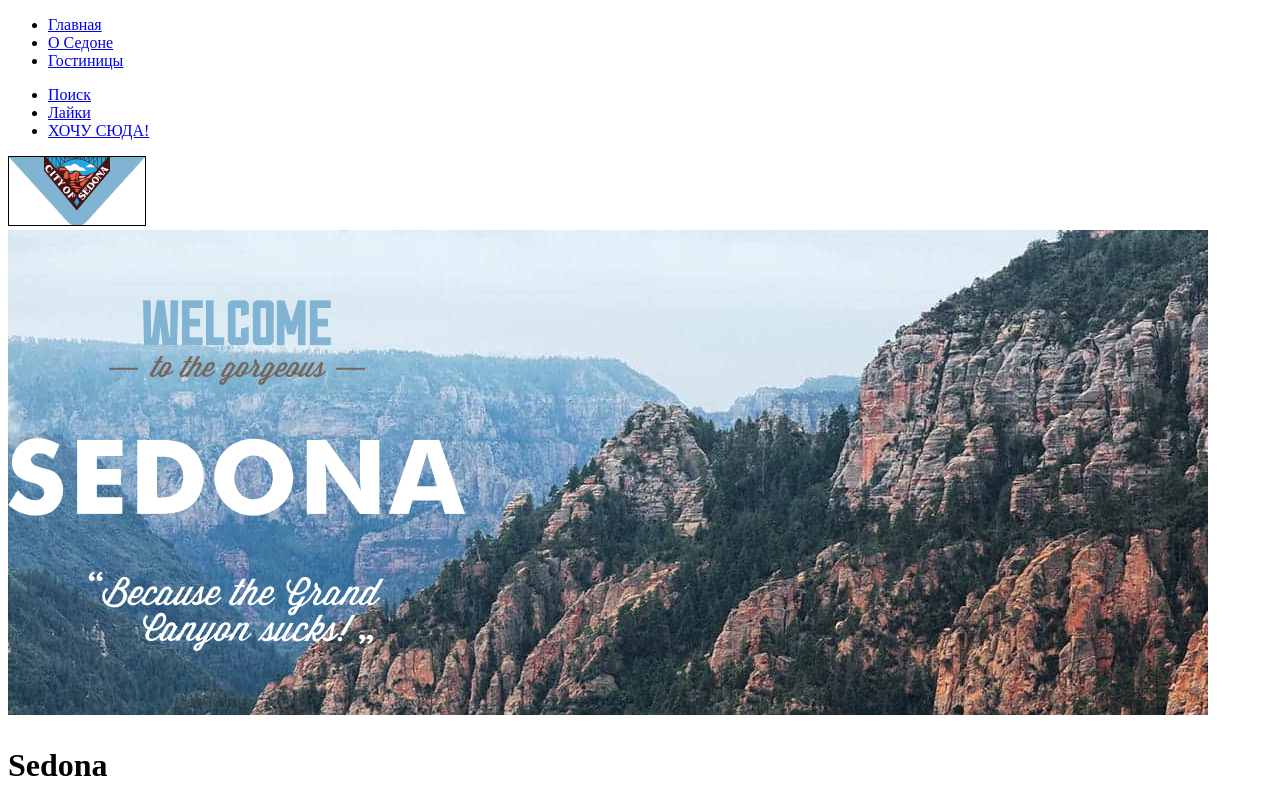
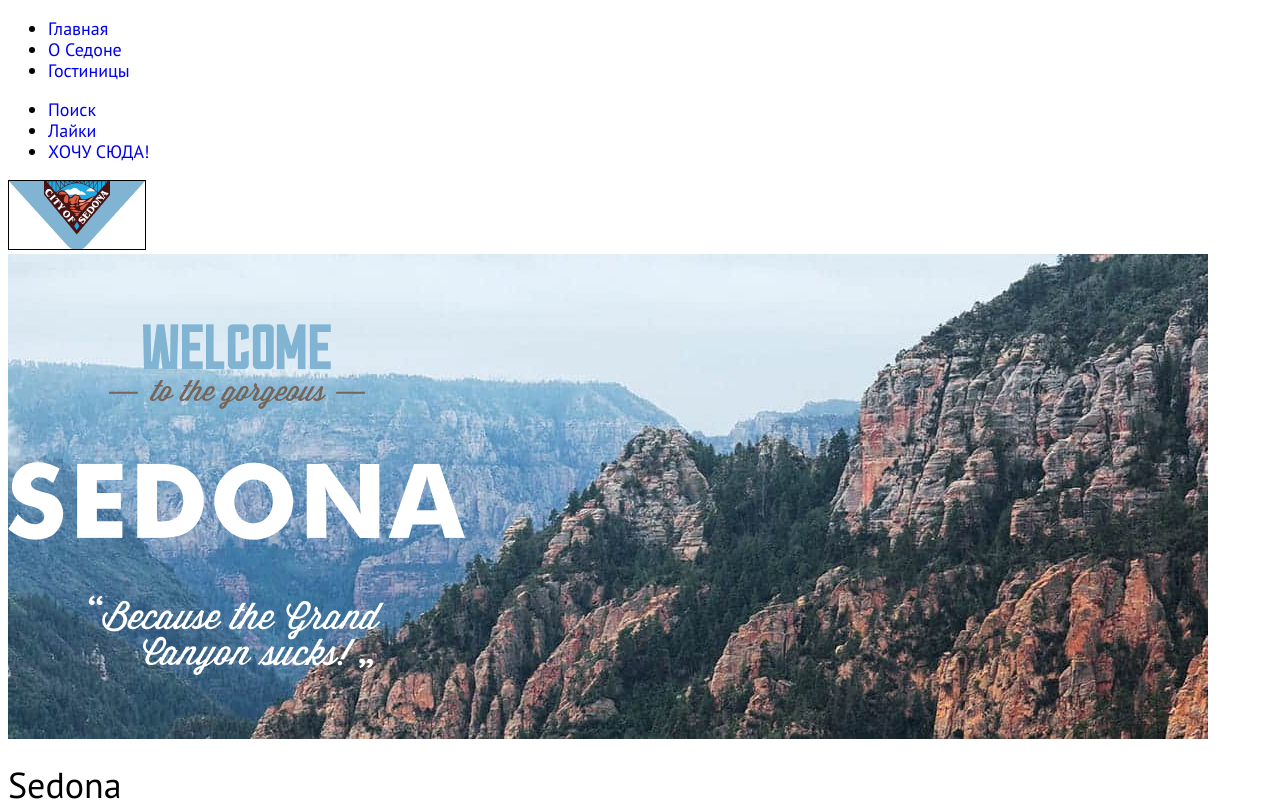
Before and after one commit to Fluck21/155287-sedona-32, a plain HTML site: page index.html in a window 1280 px wide. Shown: the top 801 px of the page. Drawn offline with Linux system fonts and the light colour scheme.

Commit message:
Сделал вторую часть ДЗ
Цвет некоторых шрифтов не менял, а то они будут сливаться с фоном

```diff
--- a/index.html
+++ b/index.html
@@ -22,17 +22,17 @@
             </ul>
             <ul class="navigation-list navigation-user">
               <li class="navigation-item">
-                <a class="navigation-link" href="#">
+                <a class="navigation-button" href="#">
                   <span class="visually-hidden">Поиск</span>
                 </a>
               </li>
               <li class="navigation-item">
-                <a class="navigation-link" href="#">
+                <a class="navigation-button" href="#">
                   <span class="visually-hidden">Лайки</span>
                 </a>
               </li>
               <li class="navigation-item">
-                <a class="navigation-link" href="#">
+                <a class="navigation-button" href="#">
                   <span class="visually-hidden">ХОЧУ СЮДА!</span>
                 </a>
               </li>
@@ -52,7 +52,7 @@
     <main class="main-index">
       <section class="introduction">
         <h2 class="visually-hidden">Вступление</h2>
-        <p>СЕДОНА - НЕБОЛЬШОЙ ГОРОДОК В АРИЗОНЕ, ЗАСЛУЖИВАЮЩИЙ БОЛЬШЕГО!</p>
+        <p class="small-town">СЕДОНА - НЕБОЛЬШОЙ ГОРОДОК В АРИЗОНЕ, ЗАСЛУЖИВАЮЩИЙ БОЛЬШЕГО!</p>
         <p>Рассмотрим 5 причин, по которым Седона круче, чем гранд каньон!</p>
       </section>
       <section class="advantages">
@@ -155,7 +155,9 @@
         </ul>
       </section>
         <h3 class="phone-number">+7 (812) 812-12-12</h3>
-        <img class="logo-htmlacademy" src="#" alt="Логотип htmlacademy">
+        <a href="#"  class="logo">
+          <img class="logo" src="img/background/html-academy-logo.png" alt="Логотип Html academy">
+        </a>
     </footer>
     </div>
   </body>
--- a/styles/styles.css
+++ b/styles/styles.css
@@ -1,3 +1,55 @@
+/* Подключение шрифтов*/
+
+@font-face {
+    font-family: "PT Sans";
+    font-style: normal;
+    font-weight: 400;
+    src: url("../fonts/ptsans-400.woff2") format("woff2");
+    font-display: swap;
+}
+
+@font-face {
+    font-family: "PT Sans";
+    font-style: normal;
+    font-weight: 700;
+    src: url("../fonts/ptsans-400.woff2") format("woff2");
+    font-display: swap;
+}
+
+@font-face {
+    font-family: "PT Sans";
+    font-style: italic;
+    font-weight: 400;
+    src: url("../fonts/ptsans-400.woff2") format("woff2");
+}
+
+@font-face {
+    font-family: "PT Sans";
+    font-style: italic;
+    font-weight: 700;
+    src: url("../fonts/ptsans-400.woff2") format("woff2");
+    font-display: swap;
+}
+
+body {
+    font-family: "PT Sans", "sans-serif";
+    font-size: 18px;
+    line-height: 21px;
+}
+
+.navigation-link {
+    font-family: "PT Sans", "sans-serif";
+    font-weight: 700;
+    text-align: center;
+    background-color: #fff;
+    text-decoration: none;
+}
+
+.navigation-button,
+.pagination-link {
+    text-decoration: none;
+}
+
 /* Главаня страница: Шапка сайта*/
 .container {
 width:1200px;
@@ -25,6 +77,7 @@ width:1200px;
     background-repeat: no-repeat;
     width: 1200px;
     height: 411px;
+    color: #fff;
 }
 
 /* Каталог: Шапка сайта*/
```
Also changed, not shown: catalog.html (+3 -1 lines), img/background/html-academy-logo.png (added).
